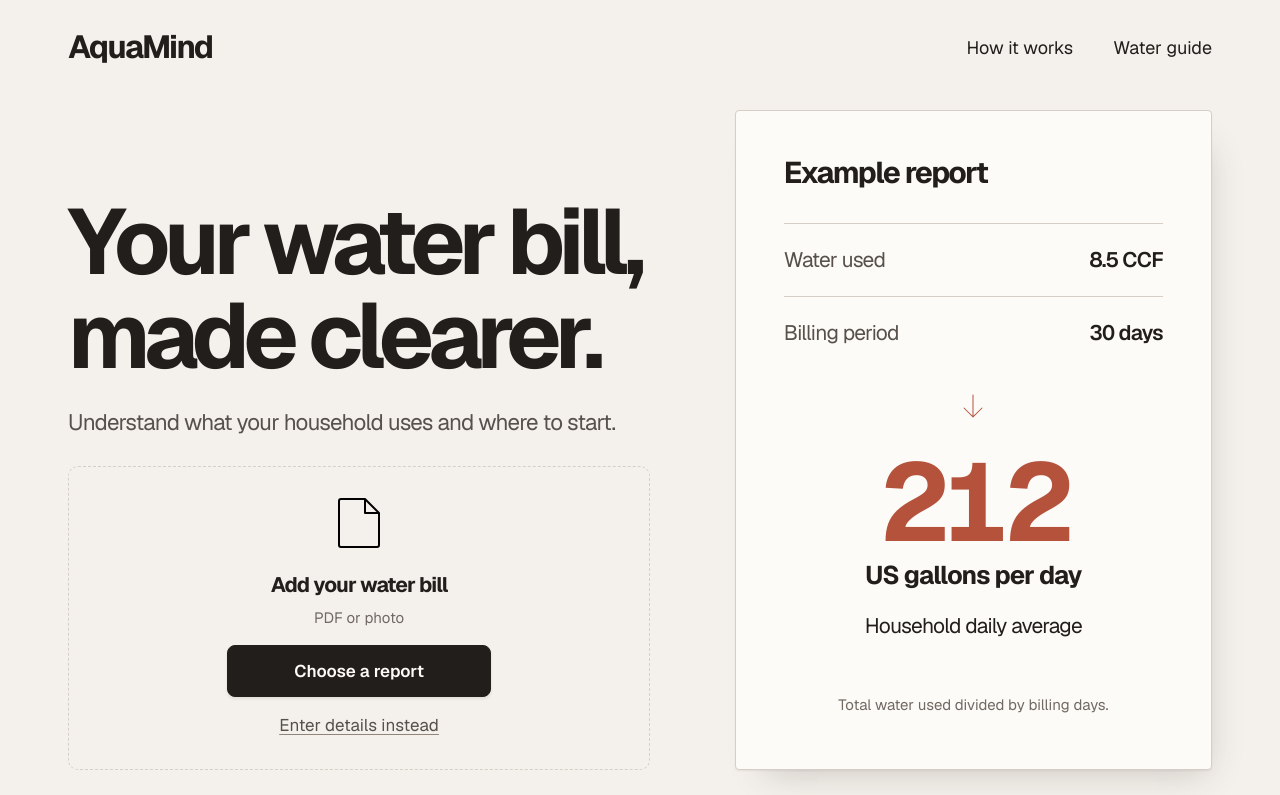
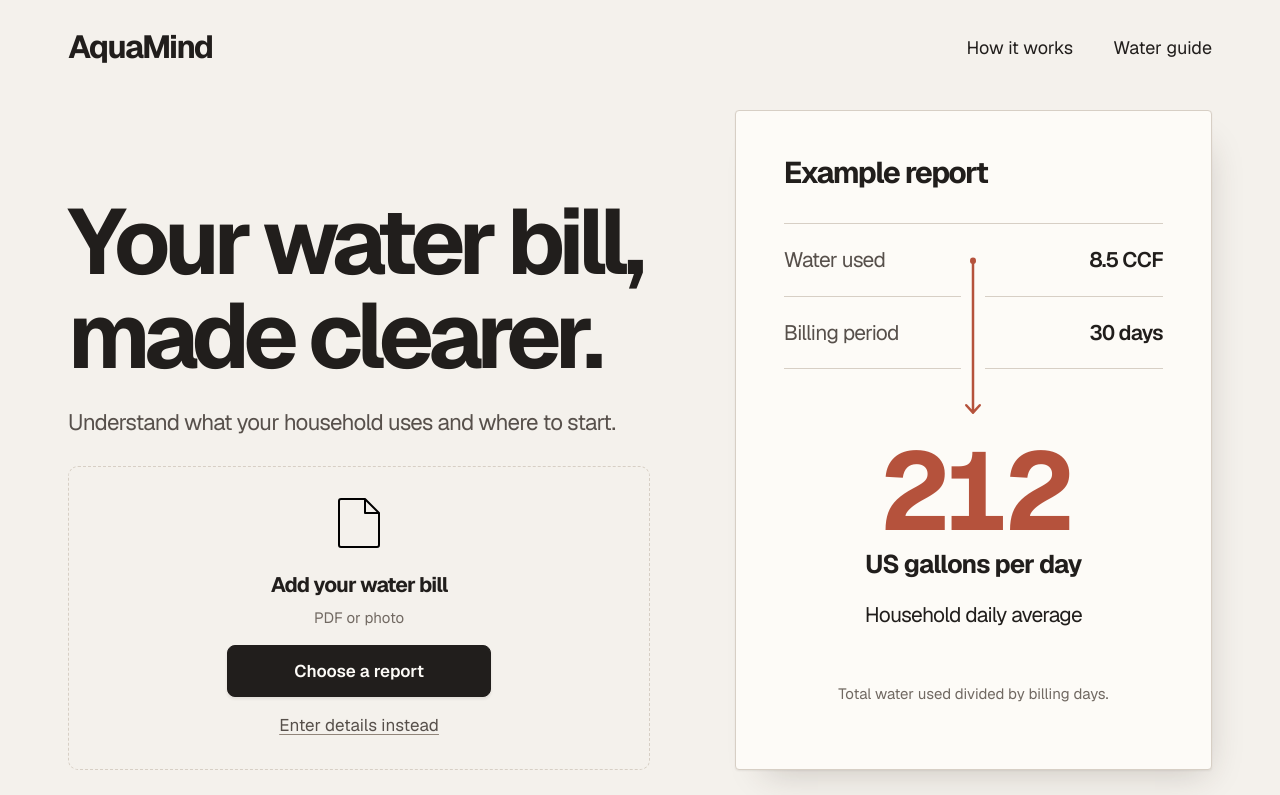
Before and after one commit to jueichechu/aquamind, a Next.js app in the folder apps/web/: page / in a window 1280 px wide. Shown: the top 795 px of the page. Built offline with nearby package versions, Linux system fonts and the light colour scheme; a web font is replaced by a local one.

Commit message:
fix(web): restore long report conversion arrow

```diff
--- a/apps/web/src/app/water-desk.css
+++ b/apps/web/src/app/water-desk.css
@@ -181,15 +181,18 @@ html:has(.water-desk) {
   font-weight: 700;
   letter-spacing: -0.05em;
 }
+.example-calculation {
+  position: relative;
+  padding-bottom: 64px;
+}
 .example-report-facts {
-  border-top: 1px solid var(--color-rule);
+  border-block: 1px solid var(--color-rule);
   font-size: 21px;
   letter-spacing: -0.035em;
 }
 .example-report-facts > div {
-  display: flex;
-  flex-wrap: wrap;
-  justify-content: space-between;
+  display: grid;
+  grid-template-columns: minmax(0, 1fr) 32px minmax(0, 1fr);
   gap: 8px;
   padding-block: 20px;
 }
@@ -200,15 +203,27 @@ html:has(.water-desk) {
   color: var(--color-ink-secondary);
 }
 .example-report-facts dd {
+  grid-column: 3;
+  text-align: right;
   font-weight: 600;
   font-variant-numeric: tabular-nums;
 }
 .example-conversion {
-  height: 76px;
-  width: 32px;
-  margin: 0 auto;
+  position: absolute;
+  top: 32px;
+  bottom: 12px;
+  left: 50%;
+  width: 24px;
+  transform: translateX(-50%);
+  background: var(--color-surface);
+  pointer-events: none;
+}
+.example-conversion::after {
+  content: "";
+  position: absolute;
+  inset: 0;
   background-color: var(--color-terracotta);
-  mask: url("/icons/arrow-down.svg") center / 32px 76px no-repeat;
+  mask: url("/icons/arrow-down.svg") center / 100% 100% no-repeat;
 }
 .example-daily {
   font-size: clamp(22px, 2vw, 29px);
@@ -480,9 +495,6 @@ html:has(.water-desk) {
   .example-report-facts {
     font-size: 18px;
   }
-  .example-conversion {
-    height: 28px;
-  }
   .example-daily span {
     font-size: 100px;
   }
--- a/apps/web/src/components/water-desk.tsx
+++ b/apps/web/src/components/water-desk.tsx
@@ -30,8 +30,10 @@ export function WaterDesk() {
       </div>
       <aside className="example-report" aria-labelledby="example-report-heading">
         <h2 id="example-report-heading">Example report</h2>
-        <dl className="example-report-facts"><div><dt>Water used</dt><dd>8.5 CCF</dd></div><div><dt>Billing period</dt><dd>30 days</dd></div></dl>
-        <div className="example-conversion" aria-hidden="true" />
+        <div className="example-calculation">
+          <dl className="example-report-facts"><div><dt>Water used</dt><dd>8.5 CCF</dd></div><div><dt>Billing period</dt><dd>30 days</dd></div></dl>
+          <div className="example-conversion" aria-hidden="true" />
+        </div>
         <p className="example-daily"><span>212</span>US gallons per day</p>
         <p className="example-average">Household daily average</p>
         <p className="example-method">Total water used divided by billing days.</p>
```
Also changed, not shown: apps/web/public/icons/arrow-down.svg.
